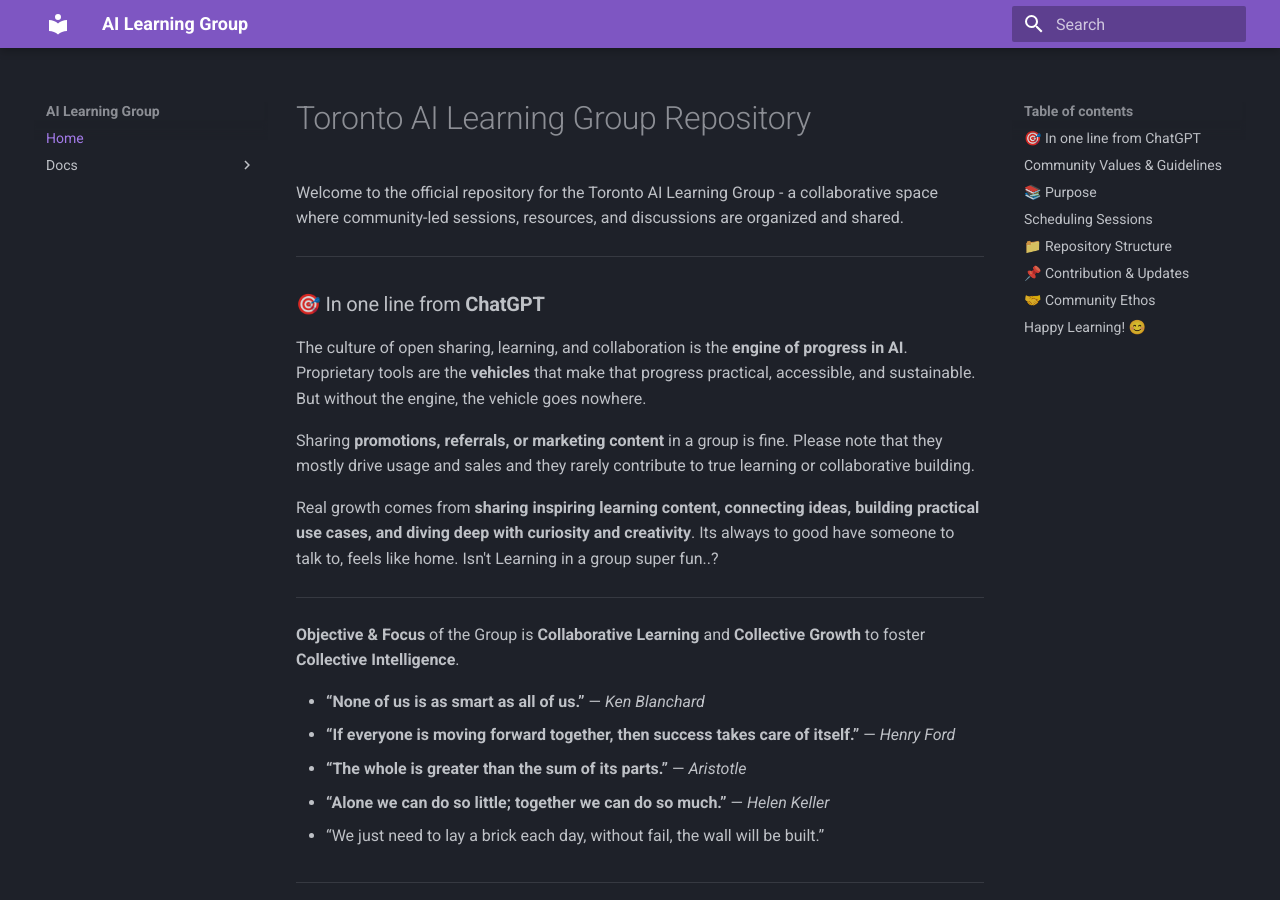
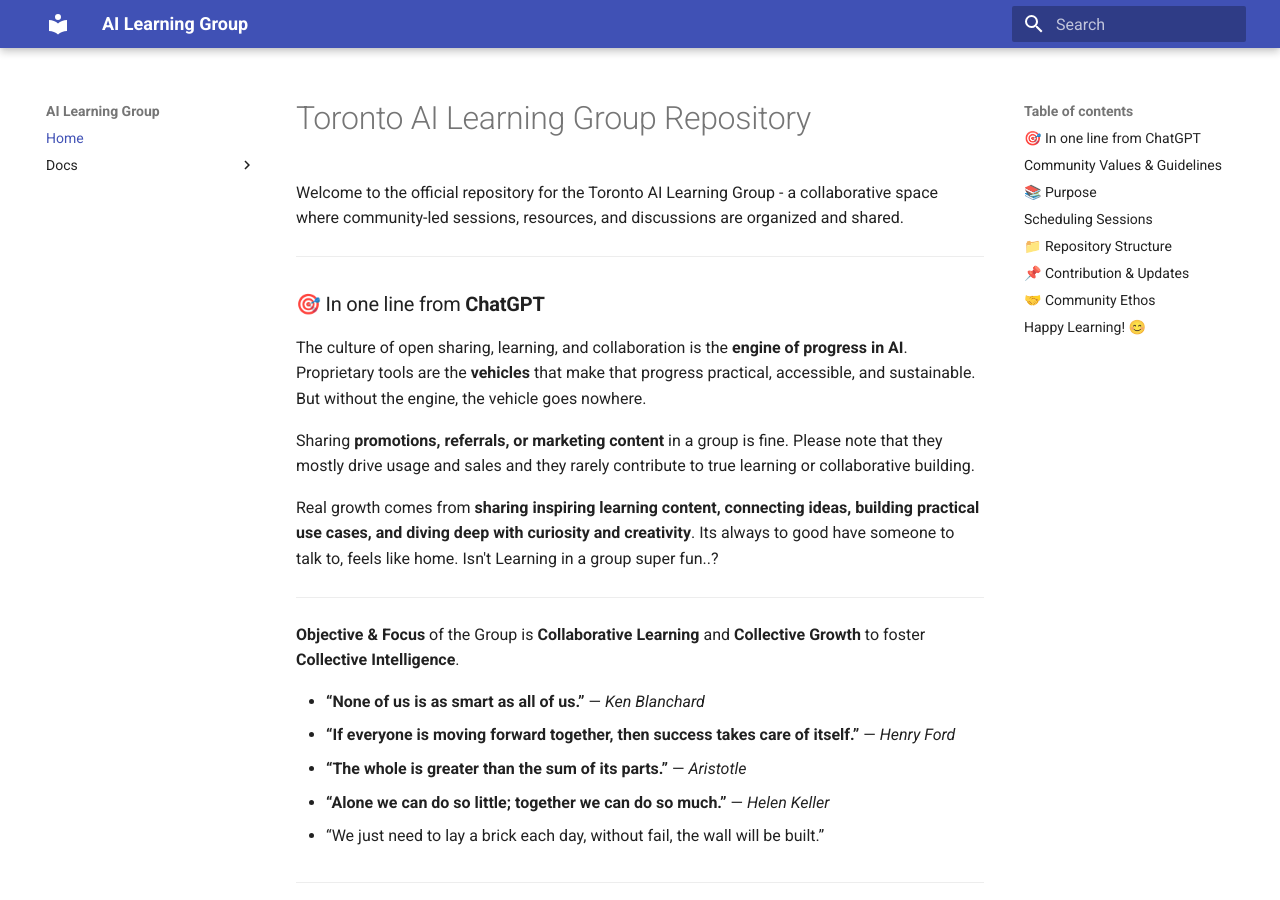
Before and after one commit to tejomayee-tech/toronto_ai_learning_group, an MkDocs documentation site: the page built from docs/README.md, in a window 1280 px wide and 900 px high. Built offline with MkDocs 1.6.1 and Material for MkDocs 9.7.7, drawn with Linux system fonts in a browser that asks for light colours.

Commit message:
fix theme - make readable

```diff
--- a/mkdocs.yml
+++ b/mkdocs.yml
@@ -3,19 +3,34 @@
 docs_dir: docs/
 theme:
   name: material
+
   palette:
-    scheme: slate # dark mode
-    primary: deep purple
-    accent: purple
+    scheme: default #slate #> dark mode
+    primary: indigo
+    accent: blue
+
   features:
-    - navigation.instant
-    # - navigation.tabs
-    - search.suggest
-    - toc.follow
+      # Keeps the table of contents visible while scrolling
+      - toc.follow
+      # Enables the "Back to top" button
+      - content.action.top
+      # Adds a copy button to code blocks (great motivation for users to try code!)
+      - content.code.copy
+      # Shows the hierarchy of the current page in the header
+      - navigation.path
+      # Expands all navigation sections by default
+      #- navigation.expand
+
+  font:
+    text: Roboto
+    code: Roboto Mono
+
+
 markdown_extensions:
   - footnotes
   - admonition
   - pymdownx.details
+  - pymdownx.tabbed
 extra_css:
   - css/extra.css
 plugins:
```
